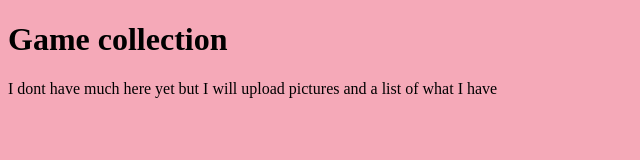
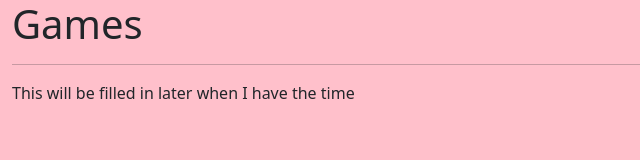
Before and after one commit to nemwolf/nemwolf.github.io, a plain HTML site: page games.html in a window 1280 px wide. Shown: the whole page, without its empty margins (0-640 px from the left). Drawn offline with nearby package versions, Linux system fonts and the light colour scheme.

Commit message:
idk anymore

```diff
--- a/games.html
+++ b/games.html
@@ -1,10 +1,22 @@
 <!DOCTYPE html>
-<html>
+<html lang="en">
+<head>
+    <meta charset="UTF-8">
+    <meta name="viewport" content="width=device-width, initial-scale=1.0">
+    <title>Games</title>
+    <link rel="stylesheet" href="https://cdn.jsdelivr.net/npm/bootstrap-icons@1.13.1/font/bootstrap-icons.min.css">
+    <link rel="stylesheet" href="css/bootstrap.min.css">
+    <link rel="stylesheet" href="style.css">
+    <meta name="darkreader-lock">
+</head>
 <body>
+    <div class="container-fluid">
+        <h1>Games</h1>
+        <hr>
+        <!-- <p>I dont have much here yet but I will upload pictures and a list of what I have</p> -->
+         <p>This will be filled in later when I have the time</p>
+    </div>
 
-<h1>Game collection</h1>
-<p>I dont have much here yet but I will upload pictures and a list of what I have</p>
 
 </body>
-<body bgcolor="#F5A9B8">
 </html>
```
Also changed, not shown: index.html (+5 -8 lines).
